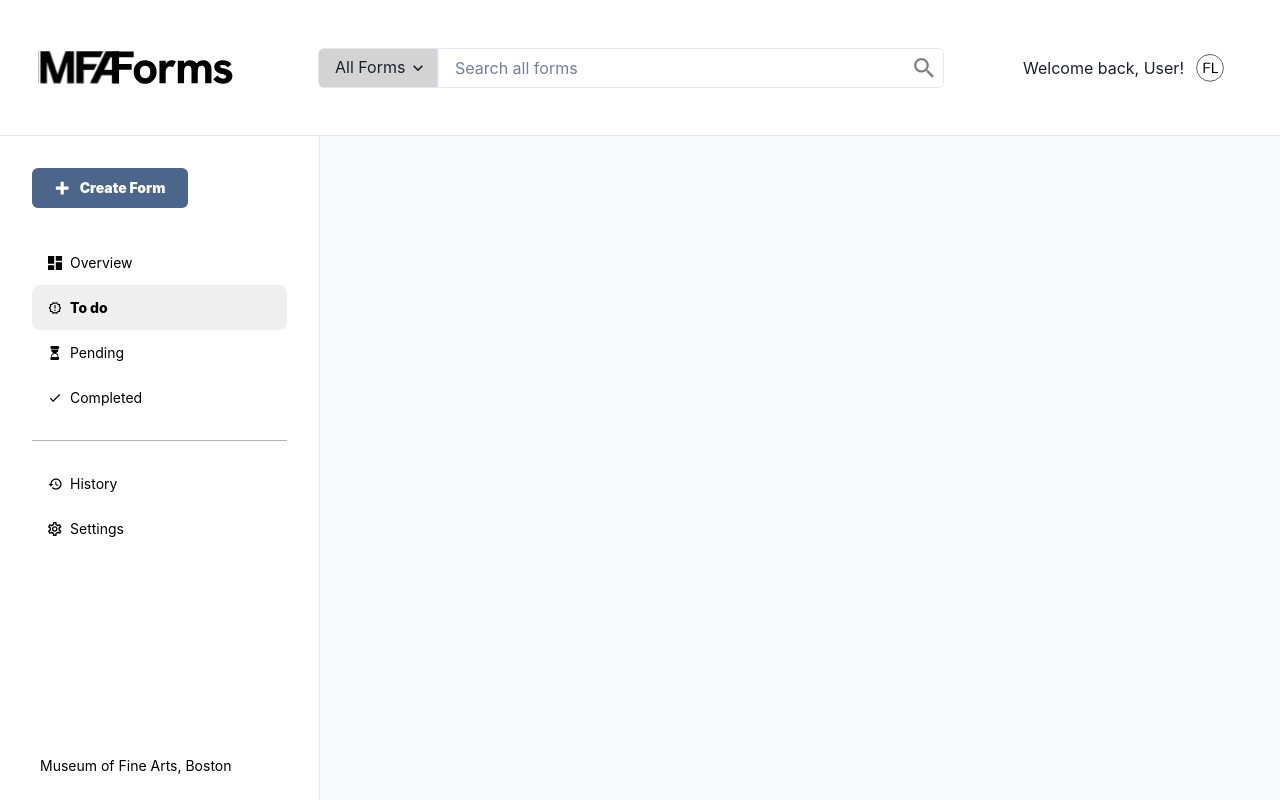
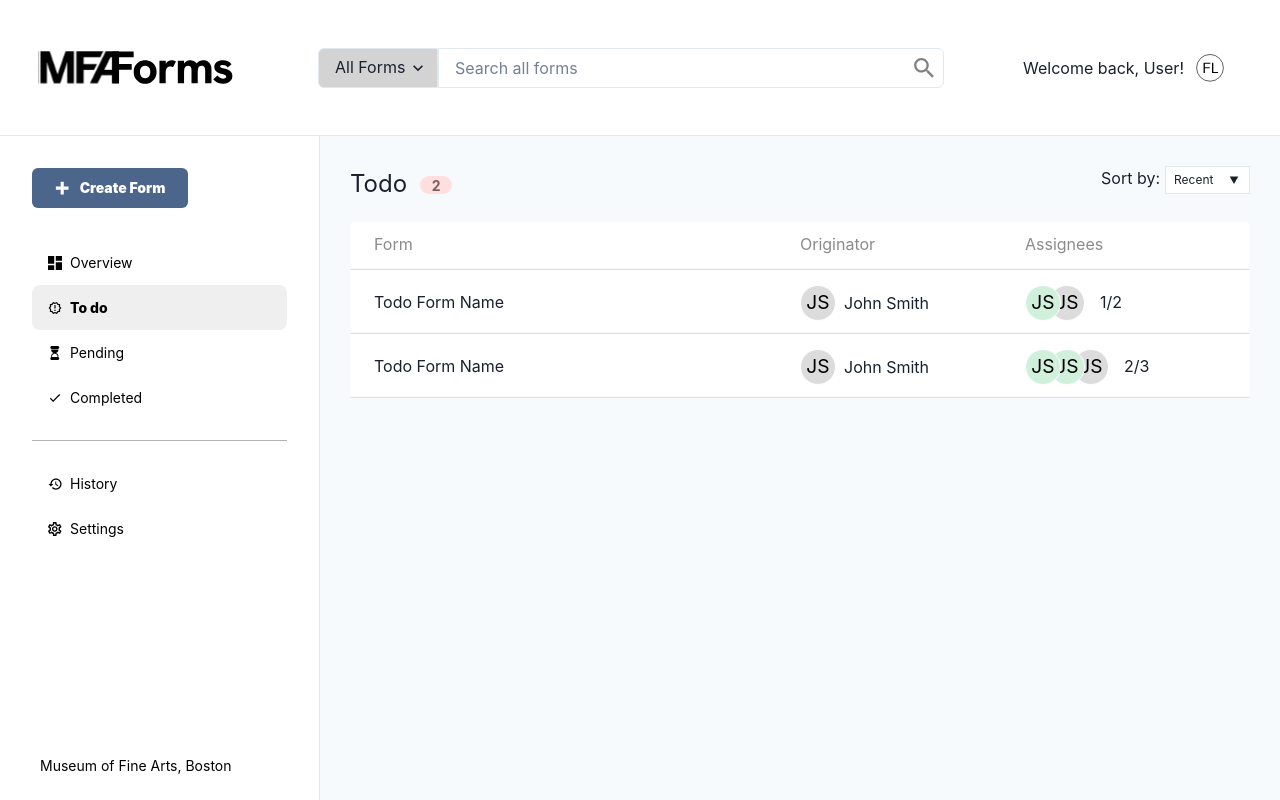
Before and after one commit to sandboxnu/mfa-form-automator, a Next.js app: page /todo in a window 1280 px wide. Built offline with nearby package versions, Linux system fonts and the light colour scheme.

Commit message:
initial implementation

```diff
--- /dev/null
+++ b/src/components/FormList.tsx
@@ -0,0 +1,96 @@
+import Form from "@/models/form";
+import { FormRow } from "./FormRow";
+import { FormInstance } from "@/utils/types";
+import {
+  Box,
+  Flex,
+  Grid,
+  GridItem,
+  Select,
+  Text,
+  VStack,
+} from "@chakra-ui/react";
+import { SortDownArrow } from "@/static/icons";
+
+export const FormList = ({
+  title,
+  formInstances,
+  color,
+}: {
+  title: string;
+  formInstances: FormInstance[];
+  color: string;
+}) => {
+  return (
+    <>
+      <Box padding="30px">
+        <Flex justifyContent="space-between" pb="20px">
+          <Flex>
+            <Text fontSize="24px">{title}</Text>
+            <Box pt="10px">
+              <Flex
+                marginLeft="13px"
+                backgroundColor={color}
+                height="18px"
+                width="32px"
+                borderRadius="12"
+                justifyContent="center"
+                alignItems="center"
+              >
+                <Text fontSize="14px" fontWeight="700" color="#756160">
+                  {formInstances.length}
+                </Text>
+              </Flex>
+            </Box>
+          </Flex>
+
+          <Flex>
+            <Text fontSize="16px" pr="5px">
+              Sort by:
+            </Text>
+            <Select
+              minW="85px"
+              maxW="85px"
+              minH="28px"
+              maxH="28px"
+              backgroundColor="white"
+              borderRadius="0"
+              size="xs"
+              icon={<SortDownArrow />}
+              iconSize="10px"
+            >
+              <option value="recent">Recent</option>
+              <option value="option2">Option 2</option>
+              <option value="option3">Option 3</option>
+            </Select>
+          </Flex>
+        </Flex>
+        <Box>
+          <Grid
+            templateColumns="repeat(20, 1fr)"
+            gap={0}
+            background="white"
+            borderTopRadius={"5px"}
+            boxShadow="inset 0px -5px 2px -5px #8B8B8B"
+            textColor={"#8B8B8B"}
+          >
+            <GridItem colSpan={10} h="48px">
+              <Text pl="24px" pt="10px">
+                Form
+              </Text>
+            </GridItem>
+            <GridItem colSpan={5} h="48px">
+              <Text pt="10px">Originator</Text>
+            </GridItem>
+            <GridItem colSpan={5} h="48px">
+              <Text pt="10px">Assignees</Text>
+            </GridItem>
+          </Grid>
+          {formInstances.map((formInstance: FormInstance, index: number) => {
+            return <FormRow formInstance={formInstance} key={index} />;
+          })}
+        </Box>
+      </Box>
+    </>
+  );
+};
--- /dev/null
+++ b/src/components/FormRow.tsx
@@ -0,0 +1,108 @@
+import {
+  Avatar,
+  AvatarGroup,
+  Flex,
+  Grid,
+  GridItem,
+  Text,
+} from "@chakra-ui/react";
+import { Assignee, FormInstance } from "@/utils/types";
+
+export const FormRow = ({ formInstance }: { formInstance: FormInstance }) => {
+  return (
+    <>
+      <Grid
+        templateColumns="repeat(20, 1fr)"
+        gap={0}
+        background="white"
+        boxShadow="inset 0px -5px 2px -5px #8B8B8B"
+      >
+        <GridItem colSpan={10} h="64px">
+          <Text pl="24px" pt="20px">
+            {formInstance.name}
+          </Text>
+        </GridItem>
+        <GridItem colSpan={5} h="64px">
+          <Flex alignItems="center" pt="15px">
+            <Avatar
+              name={formInstance.originator}
+              boxSize="36px"
+              backgroundColor={"#DCDCDC"}
+              border="1px solid #FFFFFF"
+              color="black"
+              fontWeight={400}
+              fontSize="14px"
+            />
+            <Text pl="8px">{formInstance.originator}</Text>
+          </Flex>
+        </GridItem>
+        <GridItem colSpan={5} h="64px">
+          <Flex pt="15px">
+            <AvatarGroup size="md" max={5}>
+              {formInstance.assignees.map(
+                (assignee: Assignee, index: number) => {
+                  return (
+                    <Avatar
+                      name={assignee.name}
+                      key={index}
+                      boxSize="36px"
+                      backgroundColor={assignee.signed ? "#D0F0DC" : "#DCDCDC"}
+                      border="1px solid #FFFFFF"
+                      color="black"
+                      fontWeight={400}
+                      fontSize="14px"
+                    />
+                  );
+                }
+              )}
+            </AvatarGroup>
+            <Text pl="15px" mt="5px">{`${
+              formInstance.assignees.filter((assignee) => {
+                return assignee.signed;
+              }).length
+            }/${formInstance.assignees.length}`}</Text>
+          </Flex>
+        </GridItem>
+      </Grid>
+      {/* <Flex
+        justifyContent="space-between"
+        alignItems="center"
+        h="64px"
+        p="10px"
+        background={"#FFFFFF"}
+        boxShadow="inset 0px -5px 2px -5px #8B8B8B"
+      >
+        <Text pl="24px">{formInstance.name}</Text>
+        <Flex alignItems="center">
+          <Avatar
+            name={formInstance.originator}
+            boxSize="36px"
+            backgroundColor={"#DCDCDC"}
+            border="1px solid #FFFFFF"
+            color="black"
+            fontWeight={400}
+            fontSize="14px"
+          />
+          <Text pl="8px">{formInstance.originator}</Text>
+        </Flex>
+
+        <AvatarGroup size="md" max={5} marginTop="10px">
+          {formInstance.assignees.map((assignee: Assignee, index: number) => {
+            return (
+              <Avatar
+                name={assignee.name}
+                key={index}
+                boxSize="36px"
+                backgroundColor={assignee.signed ? "#D0F0DC" : "#DCDCDC"}
+                border="1px solid #FFFFFF"
+                color="black"
+                fontWeight={400}
+                fontSize="14px"
+              />
+            );
+          })}
+        </AvatarGroup>
+      </Flex> */}
+    </>
+  );
+};
--- a/src/data/seedData.ts
+++ b/src/data/seedData.ts
@@ -1,202 +1,214 @@
-import { Form } from "@/utils/types"
+import { FormInstance } from "@/utils/types";
 
-export const todoForms: Form[]  = [
+export const todoForms: FormInstance[] = [
   {
-    "name": "Todo Form Name",
-    "assignees": [
+    name: "Todo Form Name",
+    originator: "John Smith",
+    assignees: [
       {
-        "name": "John Smith",
-        "signed": true,
+        name: "John Smith",
+        signed: true,
       },
       {
-        "name": "John Smith",
-        "signed": false,
+        name: "John Smith",
+        signed: false,
       },
-    ]
+    ],
   },
   {
-    "name": "Todo Form Name",
-    "assignees": [
+    name: "Todo Form Name",
+    originator: "John Smith",
+    assignees: [
       {
-        "name": "John Smith",
-        "signed": true,
+        name: "John Smith",
+        signed: true,
       },
       {
-        "name": "John Smith",
-        "signed": true,
+        name: "John Smith",
+        signed: true,
       },
       {
-        "name": "John Smith",
-        "signed": false,
+        name: "John Smith",
+        signed: false,
       },
-    ]
+    ],
   },
-]
+];
 
-export const pendingForms: Form[] = [
+export const pendingForms: FormInstance[] = [
   {
-    "name": "Pending Form Name",
-    "assignees": [
+    name: "Pending Form Name",
+    originator: "John Smith",
+    assignees: [
       {
-        "name": "John Smith",
-        "signed": true,
+        name: "John Smith",
+        signed: true,
       },
       {
-        "name": "John Smith",
-        "signed": true,
+        name: "John Smith",
+        signed: true,
       },
       {
-        "name": "John Smith",
-        "signed": false,
+        name: "John Smith",
+        signed: false,
       },
-    ]
+    ],
   },
   {
-    "name": "Pending Form Name",
-    "assignees": [
+    name: "Pending Form Name",
+    originator: "John Smith",
+    assignees: [
       {
-        "name": "John Smith",
-        "signed": true,
+        name: "John Smith",
+        signed: true,
       },
       {
-        "name": "John Smith",
-        "signed": false,
+        name: "John Smith",
+        signed: false,
       },
-    ]
+    ],
   },
   {
-    "name": "Pending Form Name",
-    "assignees": [
+    name: "Pending Form Name",
+    originator: "John Smith",
+    assignees: [
       {
-        "name": "John Smith",
-        "signed": true,
+        name: "John Smith",
+        signed: true,
       },
       {
-        "name": "John Smith",
-        "signed": true,
+        name: "John Smith",
+        signed: true,
       },
       {
-        "name": "John Smith",
-        "signed": false,
+        name: "John Smith",
+        signed: false,
       },
       {
-        "name": "John Smith",
-        "signed": false,
+        name: "John Smith",
+        signed: false,
       },
-    ]
+    ],
   },
-]
+];
 
-export const completedForms = [
+export const completedForms: FormInstance[] = [
   {
-    "name": "Completed Form",
-    "assignees": [
+    name: "Completed Form",
+    originator: "John Smith",
+    assignees: [
       {
-        "name": "John Smith",
-        "signed": true,
+        name: "John Smith",
+        signed: true,
       },
       {
-        "name": "John Smith",
-        "signed": true,
+        name: "John Smith",
+        signed: true,
       },
       {
-        "name": "John Smith",
-        "signed": true,
+        name: "John Smith",
+        signed: true,
       },
-    ]
+    ],
   },
   {
-    "name": "Completed Form",
-    "assignees": [
+    name: "Completed Form",
+    originator: "John Smith",
+    assignees: [
       {
-        "name": "John Smith",
-        "signed": true,
+        name: "John Smith",
+        signed: true,
       },
       {
-        "name": "John Smith",
-        "signed": true,
+        name: "John Smith",
+        signed: true,
       },
-    ]
+    ],
   },
   {
-    "name": "Completed Form",
-    "assignees": [
+    name: "Completed Form",
+    originator: "John Smith",
+    assignees: [
       {
-        "name": "John Smith",
-        "signed": true,
+        name: "John Smith",
+        signed: true,
       },
       {
-        "name": "John Smith",
-        "signed": true,
+        name: "John Smith",
+        signed: true,
       },
       {
-        "name": "John Smith",
-        "signed": true,
+        name: "John Smith",
+        signed: true,
       },
-    ]
+    ],
   },
   {
-    "name": "Completed Form",
-    "assignees": [
+    name: "Completed Form",
+    originator: "John Smith",
+    assignees: [
       {
-        "name": "John Smith",
-        "signed": true,
+        name: "John Smith",
+        signed: true,
       },
       {
-        "name": "John Smith",
-        "signed": true,
+        name: "John Smith",
+        signed: true,
       },
-    ]
+    ],
   },
   {
-    "name": "Completed Form",
-    "assignees": [
+    name: "Completed Form",
+    originator: "John Smith",
+    assignees: [
       {
-        "name": "John Smith",
-        "signed": true,
+        name: "John Smith",
+        signed: true,
       },
       {
-        "name": "John Smith",
-        "signed": true,
+        name: "John Smith",
+        signed: true,
       },
       {
-        "name": "John Smith",
-        "signed": true,
+        name: "John Smith",
+        signed: true,
       },
-    ]
+    ],
   },
   {
-    "name": "Completed Form",
-    "assignees": [
+    name: "Completed Form",
+    originator: "John Smith",
+    assignees: [
       {
-        "name": "John Smith",
-        "signed": true,
+        name: "John Smith",
+        signed: true,
       },
       {
-        "name": "John Smith",
-        "signed": true,
+        name: "John Smith",
+        signed: true,
       },
       {
-        "name": "John Smith",
-        "signed": true,
+        name: "John Smith",
+        signed: true,
       },
-    ]
+    ],
   },
   {
-    "name": "Completed Form",
-    "assignees": [
+    name: "Completed Form",
+    originator: "John Smith",
+    assignees: [
       {
-        "name": "John Smith",
-        "signed": true,
+        name: "John Smith",
+        signed: true,
       },
       {
-        "name": "John Smith",
-        "signed": true,
+        name: "John Smith",
+        signed: true,
       },
       {
-        "name": "John Smith",
-        "signed": true,
+        name: "John Smith",
+        signed: true,
       },
-    ]
+    ],
   },
-]
+];
--- a/src/pages/todo.tsx
+++ b/src/pages/todo.tsx
@@ -1,3 +1,14 @@
+import { FormList } from "@/components/FormList";
+import { todoForms } from "@/data/seedData";
+
 export default function Todo() {
-  return <></>;
+  return (
+    <>
+      <FormList
+        title={"Todo"}
+        formInstances={todoForms}
+        color={"#FFDFDE"}
+      ></FormList>
+    </>
+  );
 }
```
Also changed, not shown: src/components/OverviewRow.tsx (+48 -15 lines), src/pages/completed.tsx (+14 -1 lines), src/pages/index.tsx (+22 -5 lines), src/pages/pending.tsx (+14 -1 lines), src/static/icons.tsx (+12 -3 lines), src/utils/types.ts (+13 -7 lines).
